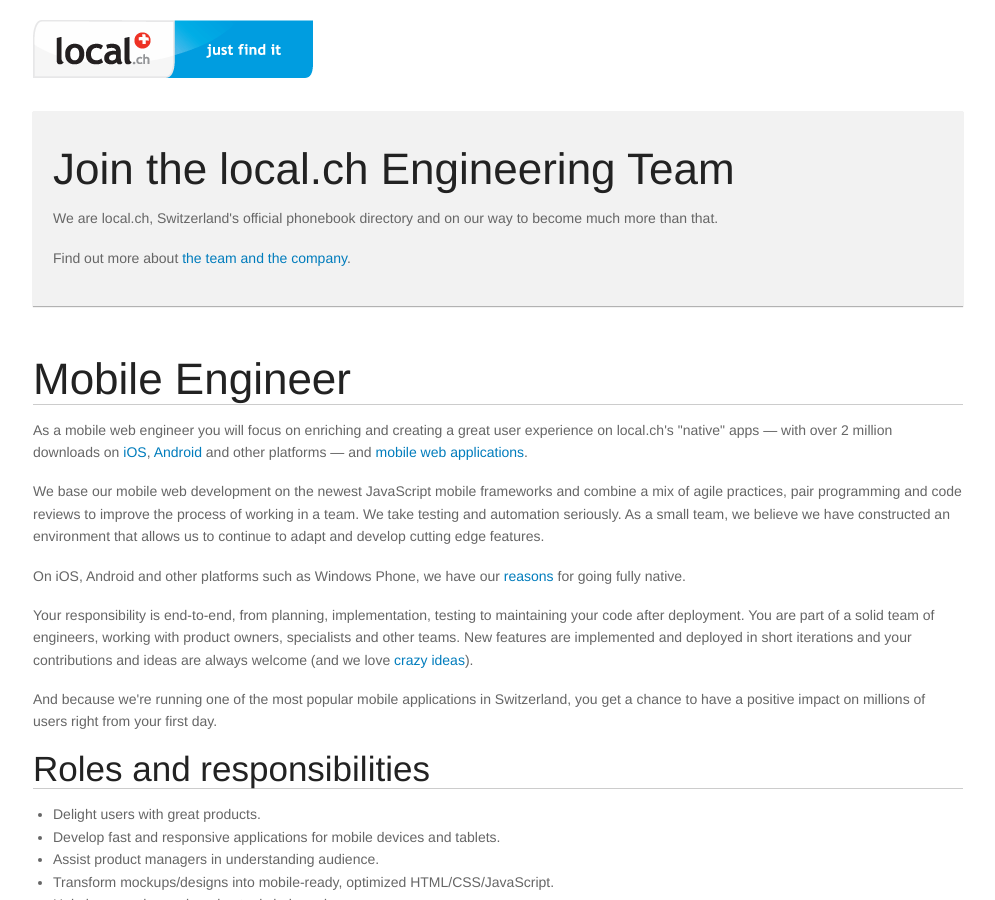
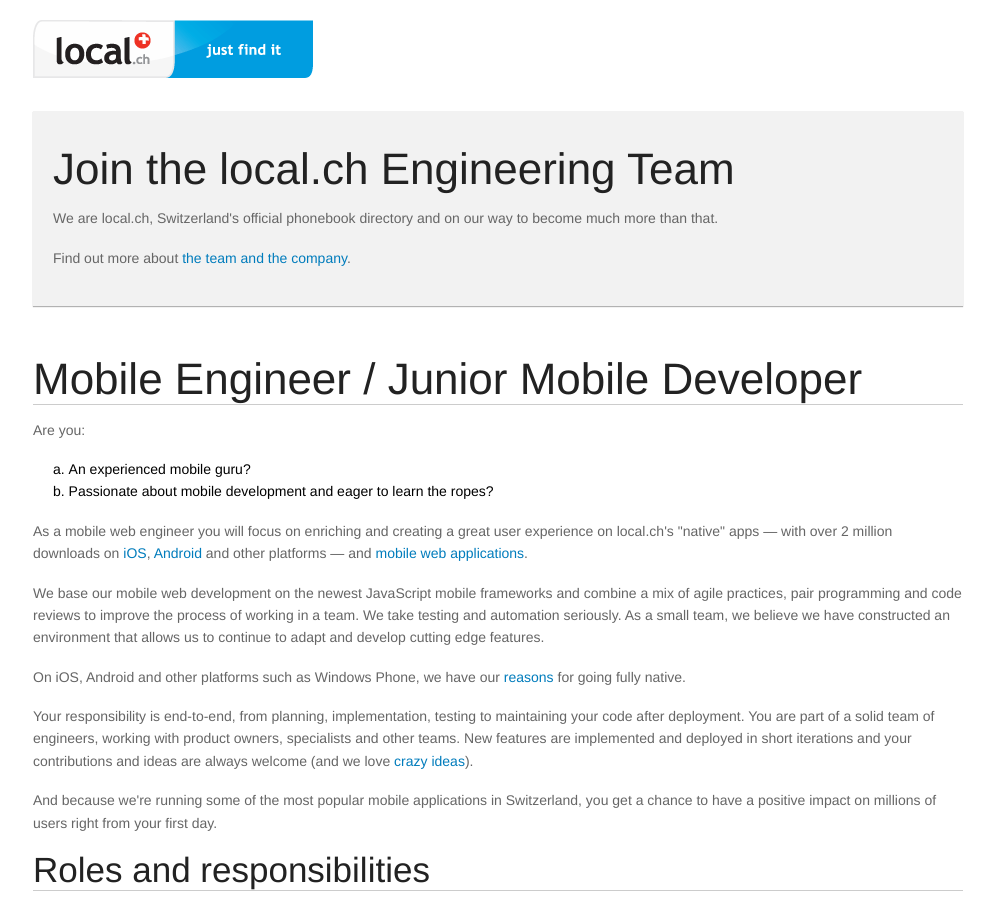
Before and after one commit to digideskio/local-ch.github.com, a Jekyll site: the page built from _posts/2013-02-20-mobile-developer.html, in a window 1280 px wide and 900 px high. Shown: the whole window, without its empty margins (142-1137 px from the left). Built offline with Jekyll 4.4.1, drawn with Linux system fonts in a browser that asks for light colours; nearby versions of some CDN libraries.

Commit message:
Juniors welcome too

```diff
--- a/_posts/2013-02-20-mobile-developer.html
+++ b/_posts/2013-02-20-mobile-developer.html
@@ -9,8 +9,14 @@
 <div class="row">
     <div class="twelve columns">
         <h1>
-            Mobile Engineer
+            Mobile Engineer / Junior Mobile Developer
         </h1>
+        <p>
+            Are you:
+            <ol type="a">
+                <li>An experienced mobile guru?</li>
+                <li>Passionate about mobile development and eager to learn the ropes?
+            </ol>
         <p>
             As a mobile web engineer you will focus on enriching and creating a great user experience on local.ch's "native" apps — with over 2 million downloads on <a href="https://itunes.apple.com/app/id300110733?mt=8">iOS</a>, <a href="https://play.google.com/store/apps/details?id=ch.local.android">Android</a> and other platforms — and <a href="http://i.local.ch">mobile web applications</a>.
         </p>
@@ -22,7 +28,7 @@
             Your responsibility is end-to-end, from planning, implementation, testing to maintaining your code after deployment. You are part of a solid team of engineers, working with product owners, specialists and other teams. New features are implemented and deployed in short iterations and your contributions and ideas are always welcome (and we love <a href="https://github.com/harryf/thoughts/blob/master/mobile-killed-the-login.md">crazy ideas</a>).
         </p>
         <p>
-            And because we're running one of the most popular mobile applications in Switzerland, you get a chance to have a positive impact on millions of users right from your first day.
+            And because we're running some of the most popular mobile applications in Switzerland, you get a chance to have a positive impact on millions of users right from your first day.
         </p>
         <h2>
             Roles and responsibilities
```
